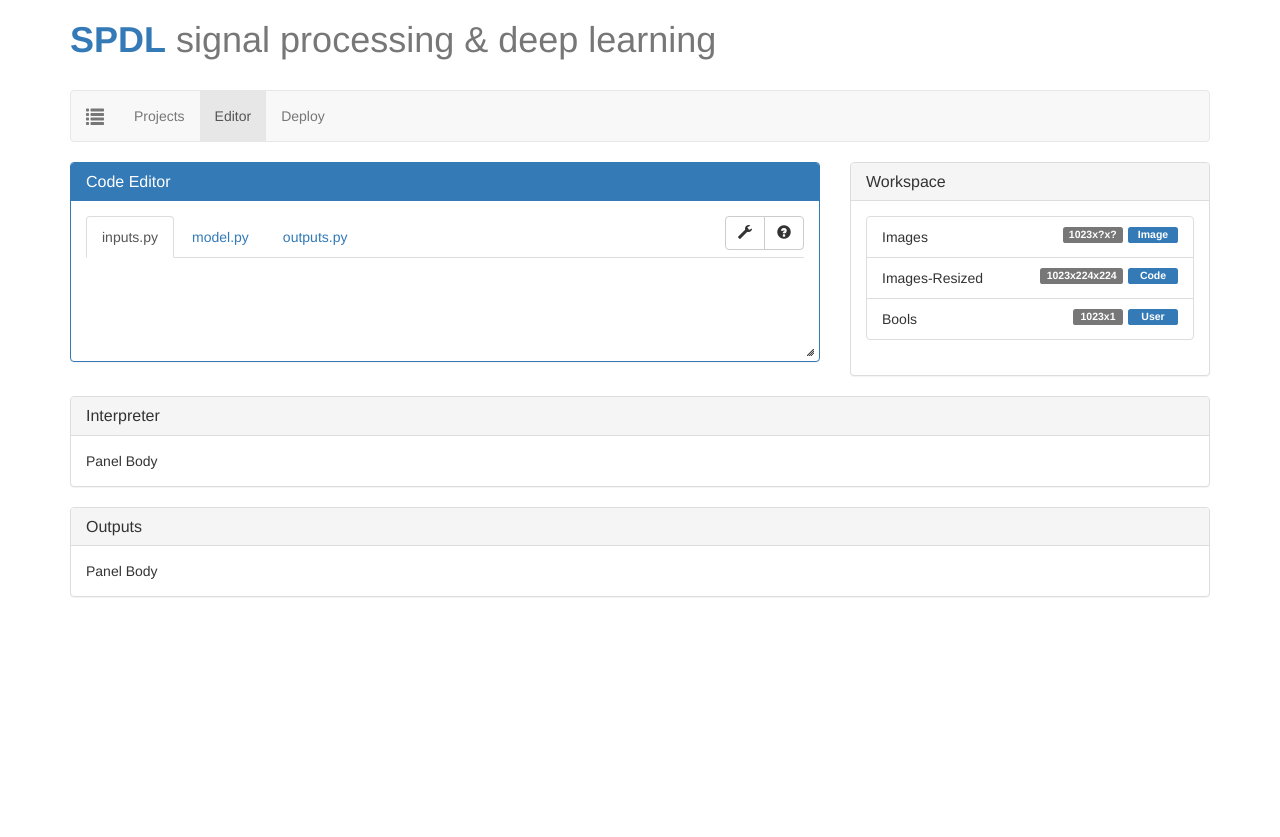
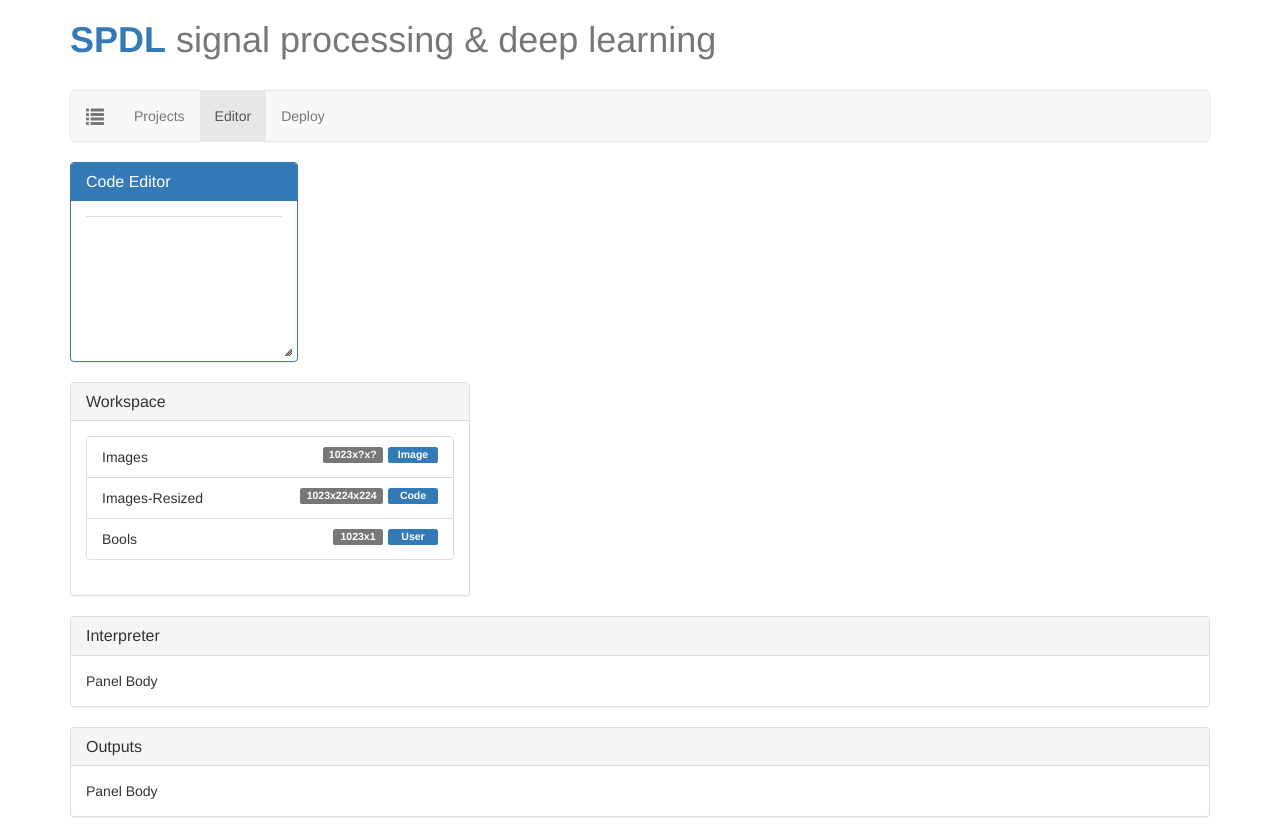
Before and after one commit to cwkx/spdl, a Flask app: page / in a window 1280 px wide, after a click on "Editor". Before the commit the page ends 597 px from the top, so only its background shows below. Run offline with Flask 2, Linux system fonts and the light colour scheme; data that the repository does not hold is empty; some libraries are stand-ins or nearby versions.

Commit message:
work on layout

```diff
--- a/static/css/style.css
+++ b/static/css/style.css
@@ -10,9 +10,10 @@
 }
 label { font-weight: normal !important; }
 
-#editorPanel{position: relative; min-width:100%; max-width:100%; min-height:200px; }
+#editorPanel{position: relative; min-width:20%; max-width:100%; min-height:200px; vertical-align:top; display:inline-block; }
+#workspacePanel {max-width:400px;  }
+
 .ace-editor { position: absolute; top:95px;left:0;right:0;bottom:0; }
-
 .label-spaced { min-width: 50px; margin-left: 5px; }
 .constrained-image { max-width: 100%; max-height: 100%; }    /* Image Canvas*/
 .project-list-group { max-height:300px; overflow-y:auto; }   /* Constrain image group height */
--- a/static/js/editor.js
+++ b/static/js/editor.js
@@ -26,9 +26,7 @@
       resize: function( event, ui ) {
          $.each(editors, function(i, e) {
             e.resize();
-            console.log("resize "+i);
          });
-
       }
    });
 });
@@ -54,5 +52,9 @@
 
          // http://jsbin.com/ojijeb/645/edit?html,css,output
       });
+      $('#editorTabs').append('<div class="btn-group pull-right">\
+      <button id="editorModify" type="button" data-toggle="modal" href="#editorModifyModal" class="btn btn-default"><span class="glyphicon glyphicon-wrench"\ aria-hidden="true"></span></button>\
+      <button id="editorHelp" type="button" class="btn btn-default"><span class="glyphicon glyphicon-question-sign" aria-hidden="true"></span></button>\
+      </div>')
    });
 }
--- a/templates/index.html
+++ b/templates/index.html
@@ -187,31 +187,15 @@
 			<!-- EDITOR -->
 			<!-- ============================================================== -->
 			<div id="editor" class="tab-pane fade">
-				<div class="row">
-					<div class="col-xs-12 col-md-8">
-						<div class="panel-group">
 				<div class="panel panel-primary resizable" id="editorPanel">
 					<div class="panel-heading">
 						<h4 class="panel-title">
-										<a data-toggle="collapse" href="#collapse1">Code Editor</a>
+							Code Editor
 						</h4>
 					</div>
-								<div id="collapse1" class="panel-collapse collapse in">
 					<div class="panel-body">
-										<ul class="nav nav-tabs" id="editorTabs" role="tablist">
-										   <li class="active"><a data-toggle="tab" href="#editorInputsTab">inputs.py</a></li>
-										   <li><a data-toggle="tab" href="#editorModelTab">model.py</a></li>
-										   <li><a data-toggle="tab" href="#editorOutputsTab">outputs.py</a></li>
-											<div class="btn-group pull-right">
-											<button id="editorModify" type="button" data-toggle="modal" href="#editorModifyModal" class="btn btn-default"><span class="glyphicon glyphicon-wrench" aria-hidden="true"></span></button>
-											<button id="editorHelp" type="button" class="btn btn-default"><span class="glyphicon glyphicon-question-sign" aria-hidden="true"></span></button>
-											</div>
-										</ul>
-										<div class="tab-content" id="editorContent">
-											<div class="tab-pane fade in active" id="editorInputsTab" role="tabpanel"><div id="testEditor"></div></div>
-											<div class="tab-pane fade" id="editorModelTab" role="tabpanel"><textarea class="form-control" rows="5" id="editorModel"></textarea></div>
-											<div class="tab-pane fade" id="editorOutputsTab" role="tabpanel"><textarea class="form-control" rows="5" id="editorOutputs"></textarea></div>
-										</div>
+						<ul class="nav nav-tabs" id="editorTabs" role="tablist"></ul>
+						<div class="tab-content" id="editorContent"></div>
 						<div class="modal fade" id="editorModifyModal" tabindex="-1" role="dialog" aria-labelledby="myModalLabel" aria-hidden="true">
 							<div class="modal-dialog">
 								<div class="modal-content panel-primary">
@@ -236,10 +220,6 @@
 						</div>
 					</div>
 				</div>
-							</div>
-						</div>
-					</div>
-					<div class="col-xs-6 col-md-4">
 				<div class="panel panel-default" id="workspacePanel">
 					<div class="panel-heading">
 						<h4 class="panel-title">
@@ -264,8 +244,6 @@
 								<span class="label label-spaced label-default pull-right">1023x1</span>
 							</li>
 						</ul>
-							</div>
-						</div>
 					</div>
 				</div>
 				<div class="panel panel-default">
```
Lines whose indentation alone changed are shown as unchanged.
